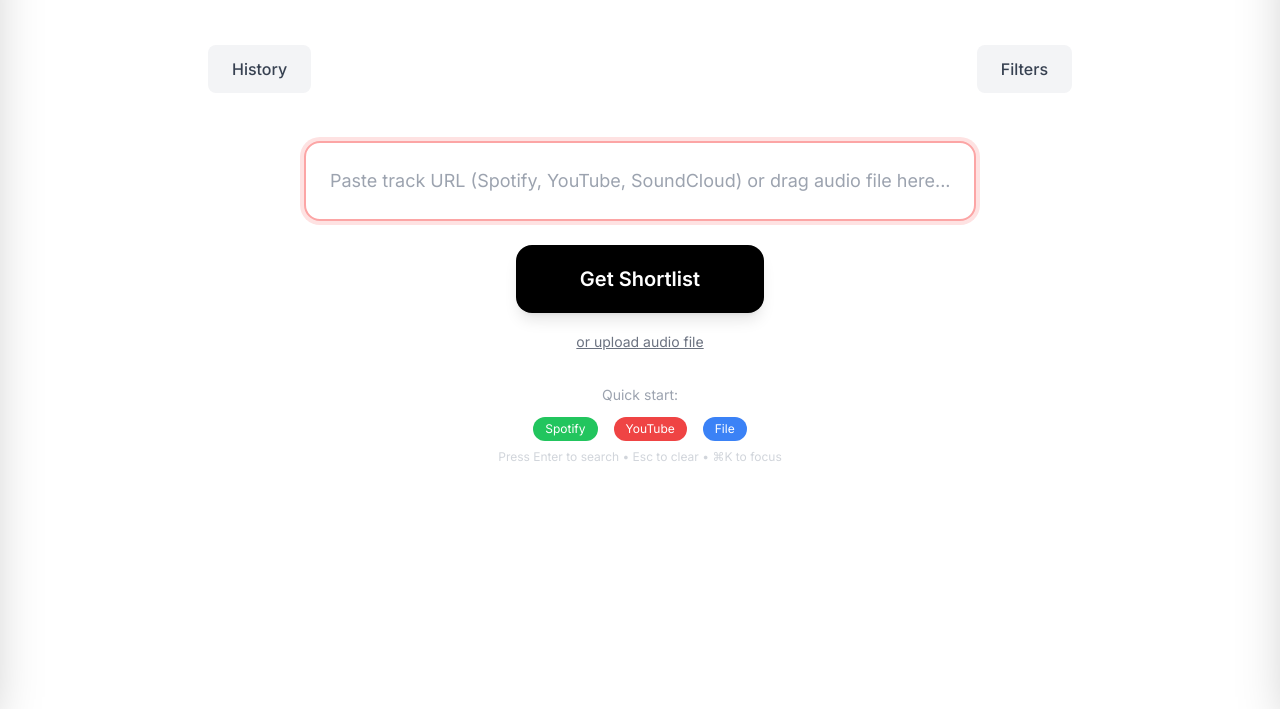
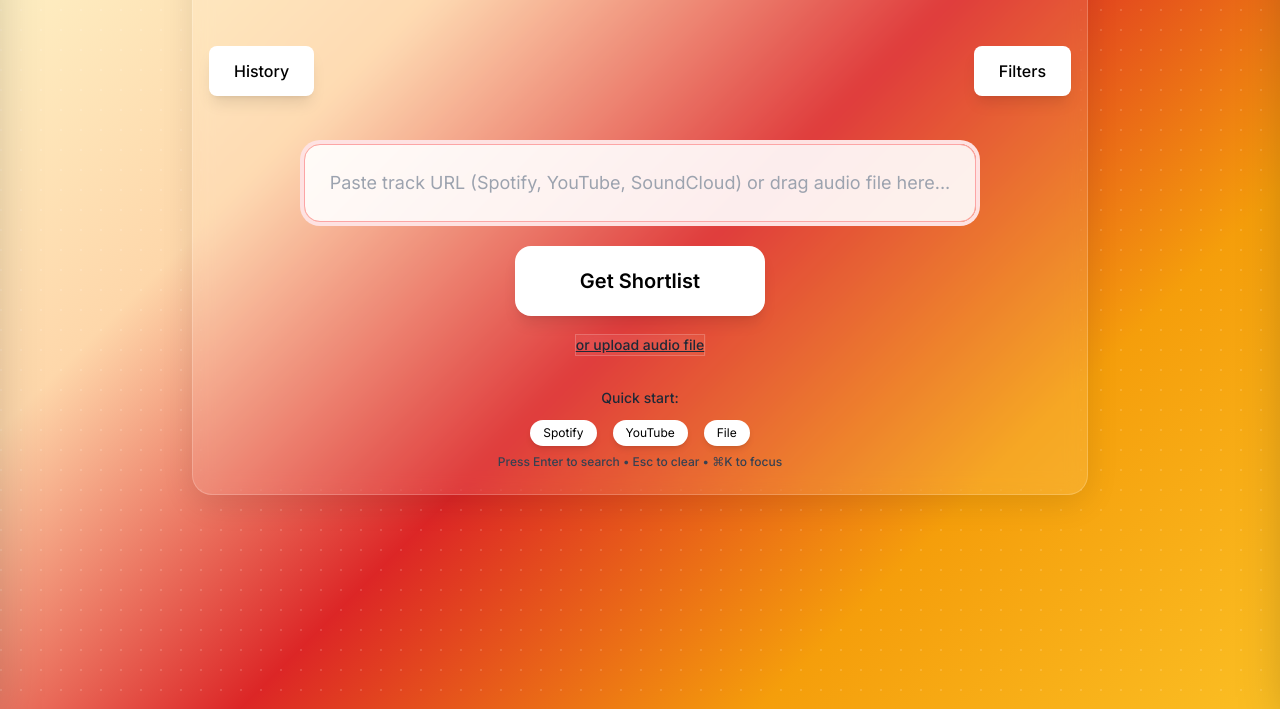
Before and after one commit to alexeps1/UI-test, a plain HTML site: page index.html in a window 1280 px wide. Shown: the part 91-800 px from the top of the page. Drawn offline with nearby package versions, Linux system fonts and the light colour scheme.

Commit message:
back ground changed, buttons color changed to white

```diff
--- a/index.html
+++ b/index.html
@@ -9,6 +9,51 @@
     <style>
         body {
             font-family: 'Inter', sans-serif;
+            background: linear-gradient(135deg,
+                #fef3c7 0%,
+                #fed7aa 25%,
+                #dc2626 50%,
+                #f59e0b 75%,
+                #fbbf24 100%);
+            background-attachment: fixed;
+            min-height: 100vh;
+        }
+
+        /* Add subtle grain texture overlay */
+        body::before {
+            content: '';
+            position: fixed;
+            top: 0;
+            left: 0;
+            width: 100%;
+            height: 100%;
+            background-image:
+                radial-gradient(circle at 1px 1px, rgba(255,255,255,0.15) 1px, transparent 0);
+            background-size: 20px 20px;
+            pointer-events: none;
+            z-index: -1;
+        }
+
+        /* Glassmorphism effect for main container */
+        .container {
+            background: rgba(255, 255, 255, 0.1);
+            backdrop-filter: blur(10px);
+            border-radius: 20px;
+            border: 1px solid rgba(255, 255, 255, 0.2);
+            box-shadow: 0 8px 32px rgba(0, 0, 0, 0.1);
+        }
+
+        /* Enhanced button styling */
+        button {
+            backdrop-filter: blur(10px);
+            border: 1px solid rgba(255, 255, 255, 0.2);
+        }
+
+        /* Input field styling */
+        input[type="text"] {
+            background: rgba(255, 255, 255, 0.9);
+            backdrop-filter: blur(10px);
+            border: 1px solid rgba(255, 255, 255, 0.3);
         }
 
         .gradient-header {
@@ -260,12 +305,12 @@
         <!-- Side buttons -->
         <div class="flex justify-between items-start mb-12">
             <!-- History button -->
-            <button id="historyBtn" class="bg-gray-100 hover:bg-red-100 text-gray-700 hover:text-red-600 px-6 py-3 rounded-lg transition-all duration-200 font-medium">
+            <button id="historyBtn" class="bg-white hover:bg-gray-50 text-black px-6 py-3 rounded-lg transition-all duration-200 font-medium shadow-lg hover:shadow-xl">
                 History
             </button>
 
             <!-- Filters button -->
-            <button id="filtersBtn" class="bg-gray-100 hover:bg-red-100 text-gray-700 hover:text-red-600 px-6 py-3 rounded-lg transition-all duration-200 font-medium">
+            <button id="filtersBtn" class="bg-white hover:bg-gray-50 text-black px-6 py-3 rounded-lg transition-all duration-200 font-medium shadow-lg hover:shadow-xl">
                 Filters
             </button>
         </div>
@@ -279,32 +324,32 @@
             </div>
 
             <!-- Get shortlist button - more prominent -->
-            <button id="getShortlistBtn" class="bg-black hover:bg-gray-800 text-white px-16 py-5 rounded-2xl text-xl font-semibold transition-all duration-200 shadow-lg hover:shadow-xl transform hover:scale-105">
+            <button id="getShortlistBtn" class="bg-white hover:bg-gray-50 text-black px-16 py-5 rounded-2xl text-xl font-semibold transition-all duration-200 shadow-lg hover:shadow-xl transform hover:scale-105">
                 Get Shortlist
             </button>
 
             <!-- Quick upload option -->
             <div class="mt-4">
-                <button id="uploadBtn" class="text-gray-500 hover:text-gray-700 text-sm underline transition-colors duration-200">
+                <button id="uploadBtn" class="text-gray-800 hover:text-black text-sm underline transition-colors duration-200 font-medium">
                     or upload audio file
                 </button>
             </div>
 
             <!-- Quick demo options -->
             <div class="mt-8 text-center">
-                <p class="text-sm text-gray-400 mb-3">Quick start:</p>
+                <p class="text-sm text-gray-800 mb-3 font-medium">Quick start:</p>
                 <div class="flex justify-center space-x-2 flex-wrap gap-2">
-                    <button id="demoSpotify" class="bg-green-500 hover:bg-green-600 text-white px-3 py-1 rounded-full text-xs transition-all duration-200 transform hover:scale-105">
+                    <button id="demoSpotify" class="bg-white hover:bg-gray-50 text-black px-3 py-1 rounded-full text-xs transition-all duration-200 transform hover:scale-105 shadow-md hover:shadow-lg">
                         Spotify
                     </button>
-                    <button id="demoYouTube" class="bg-red-500 hover:bg-red-600 text-white px-3 py-1 rounded-full text-xs transition-all duration-200 transform hover:scale-105">
+                    <button id="demoYouTube" class="bg-white hover:bg-gray-50 text-black px-3 py-1 rounded-full text-xs transition-all duration-200 transform hover:scale-105 shadow-md hover:shadow-lg">
                         YouTube
                     </button>
-                    <button id="demoFile" class="bg-blue-500 hover:bg-blue-600 text-white px-3 py-1 rounded-full text-xs transition-all duration-200 transform hover:scale-105">
+                    <button id="demoFile" class="bg-white hover:bg-gray-50 text-black px-3 py-1 rounded-full text-xs transition-all duration-200 transform hover:scale-105 shadow-md hover:shadow-lg">
                         File
                     </button>
                 </div>
-                <p class="text-xs text-gray-300 mt-2">Press Enter to search • Esc to clear • ⌘K to focus</p>
+                <p class="text-xs text-gray-700 mt-2 font-medium">Press Enter to search • Esc to clear • ⌘K to focus</p>
             </div>
         </div>
     </div>
@@ -412,7 +457,7 @@
             </div>
 
             <!-- Apply Filters Button -->
-            <button id="applyFilters" class="w-full bg-red-500 hover:bg-red-600 text-white py-3 rounded-lg font-medium transition-colors duration-200">
+            <button id="applyFilters" class="w-full bg-white hover:bg-gray-50 text-black py-3 rounded-lg font-medium transition-colors duration-200 shadow-lg hover:shadow-xl">
                 Apply Filters
             </button>
         </div>
@@ -982,13 +1027,13 @@
                                     </div>
                                 </div>
                                 <div class="flex space-x-2">
-                                    <button class="similarity-btn bg-gray-100 hover:bg-gray-200 text-gray-700 px-2 py-1 rounded text-xs font-medium transition-all duration-200" data-composer-id="${composer.id}">
+                                    <button class="similarity-btn bg-white hover:bg-gray-50 text-black px-2 py-1 rounded text-xs font-medium transition-all duration-200 shadow-md hover:shadow-lg" data-composer-id="${composer.id}">
                                         Similar
                                     </button>
                                     <button class="play-btn bg-green-500 hover:bg-green-600 text-white px-3 py-1 rounded text-xs font-medium transition-all duration-200 transform hover:scale-105" data-track="${composer.trackUrl}">
                                         ▶ Play
                                     </button>
-                                    <button class="bg-red-500 hover:bg-red-600 text-white px-3 py-1 rounded text-xs font-medium transition-all duration-200 transform hover:scale-105">
+                                    <button class="bg-white hover:bg-gray-50 text-black px-3 py-1 rounded text-xs font-medium transition-all duration-200 transform hover:scale-105 shadow-md hover:shadow-lg">
                                         Contact
                                     </button>
                                 </div>
@@ -1055,13 +1100,13 @@
                                             <span class="bg-blue-100 text-blue-700 px-2 py-1 rounded text-xs">${track.mood}</span>
                                         </div>
                                         <div class="flex space-x-2">
-                                            <button class="similarity-btn bg-gray-100 hover:bg-gray-200 text-gray-700 px-2 py-1 rounded text-xs font-medium transition-all duration-200" data-composer-id="${track.composerId}">
+                                            <button class="similarity-btn bg-white hover:bg-gray-50 text-black px-2 py-1 rounded text-xs font-medium transition-all duration-200 shadow-md hover:shadow-lg" data-composer-id="${track.composerId}">
                                                 Similar
                                             </button>
                                             <button class="play-btn bg-green-500 hover:bg-green-600 text-white px-3 py-1 rounded text-xs font-medium transition-all duration-200 transform hover:scale-105" data-track="${track.trackUrl}">
                                                 ▶ Play
                                             </button>
-                                            <button class="bg-red-500 hover:bg-red-600 text-white px-3 py-1 rounded text-xs font-medium transition-all duration-200 transform hover:scale-105">
+                                            <button class="bg-white hover:bg-gray-50 text-black px-3 py-1 rounded text-xs font-medium transition-all duration-200 transform hover:scale-105 shadow-md hover:shadow-lg">
                                                 Contact
                                             </button>
                                         </div>
@@ -1144,7 +1189,7 @@
                 </div>
 
                 <div class="text-center mt-8">
-                    <button id="newSearchBtn" class="bg-gray-100 hover:bg-gray-200 text-gray-700 px-6 py-3 rounded-lg font-medium transition-colors duration-200">
+                    <button id="newSearchBtn" class="bg-white hover:bg-gray-50 text-black px-6 py-3 rounded-lg font-medium transition-colors duration-200 shadow-lg hover:shadow-xl">
                         New Search
                     </button>
                 </div>
```
